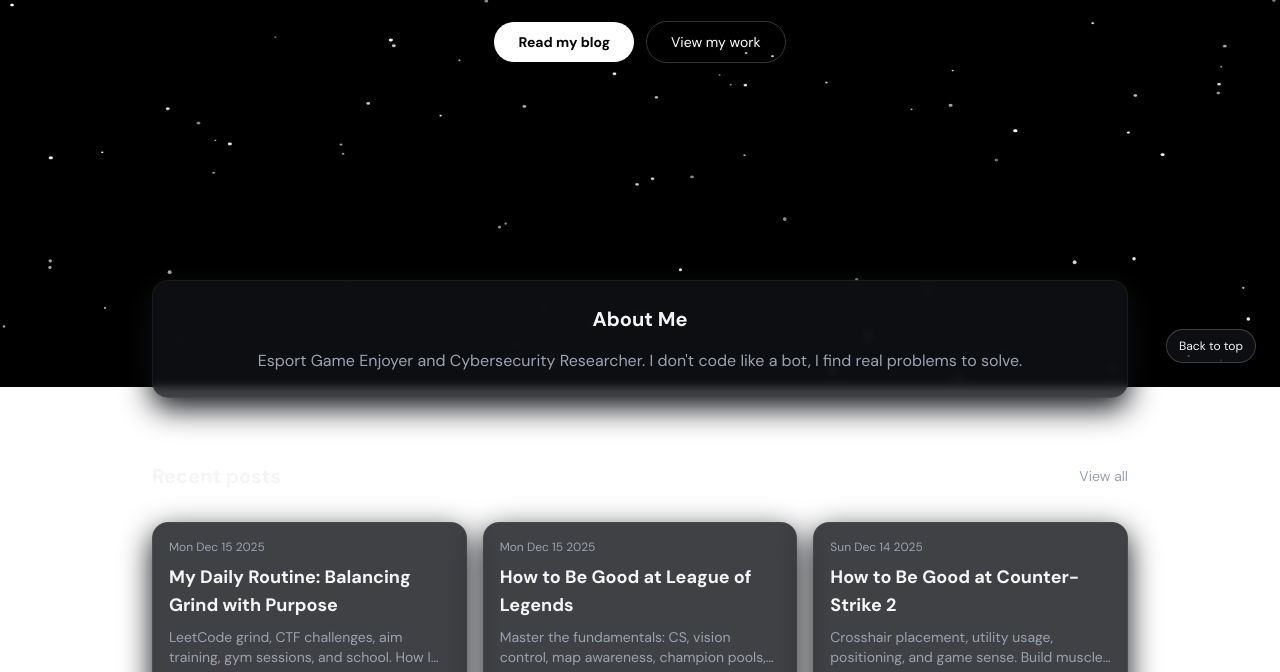
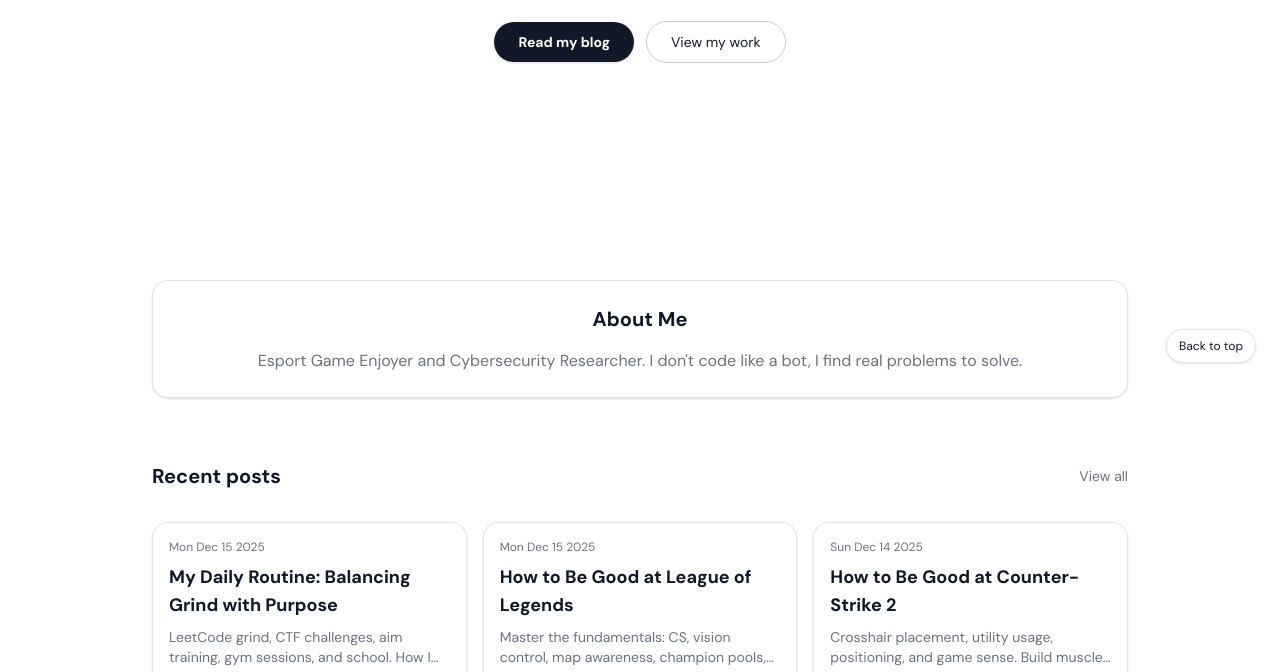
Before and after one commit to d0ngle8k/d0ngle8k.github.io, an Astro site: page / in a window 1280 px wide. Shown: the part 413-1085 px from the top of the page. Built offline with nearby package versions, Linux system fonts and the light colour scheme; Astro itself is replaced by a stand-in of ours.

Commit message:
feat: set default theme to light and persist user theme preference in localStorage

```diff
--- a/src/components/ThemeSwitcher.tsx
+++ b/src/components/ThemeSwitcher.tsx
@@ -1,16 +1,15 @@
 import { useEffect, useState } from 'react';
 
 export function ThemeSwitcher() {
-  const [theme, setTheme] = useState<'dark' | 'light'>('dark');
+  const [theme, setTheme] = useState<'dark' | 'light'>('light');
   const [isAnimating, setIsAnimating] = useState(false);
 
   useEffect(() => {
-    // Check localStorage on mount
+    // Check localStorage on mount, default to 'light' for new users
     const stored = localStorage.getItem('theme') as 'dark' | 'light' | null;
-    if (stored) {
-      setTheme(stored);
-      document.documentElement.classList.toggle('light', stored === 'light');
-    }
+    const themeToUse = stored || 'light';
+    setTheme(themeToUse);
+    document.documentElement.classList.toggle('light', themeToUse === 'light');
   }, []);
 
   const toggleTheme = () => {
--- a/src/layouts/Base.astro
+++ b/src/layouts/Base.astro
@@ -16,7 +16,7 @@ const navLinks = [
 ];
 ---
 <!DOCTYPE html>
-<html lang="en" class="dark">
+<html lang="en" class="light">
   <head>
     <meta charset="utf-8" />
     <meta name="viewport" content="width=device-width, initial-scale=1.0" />
```
